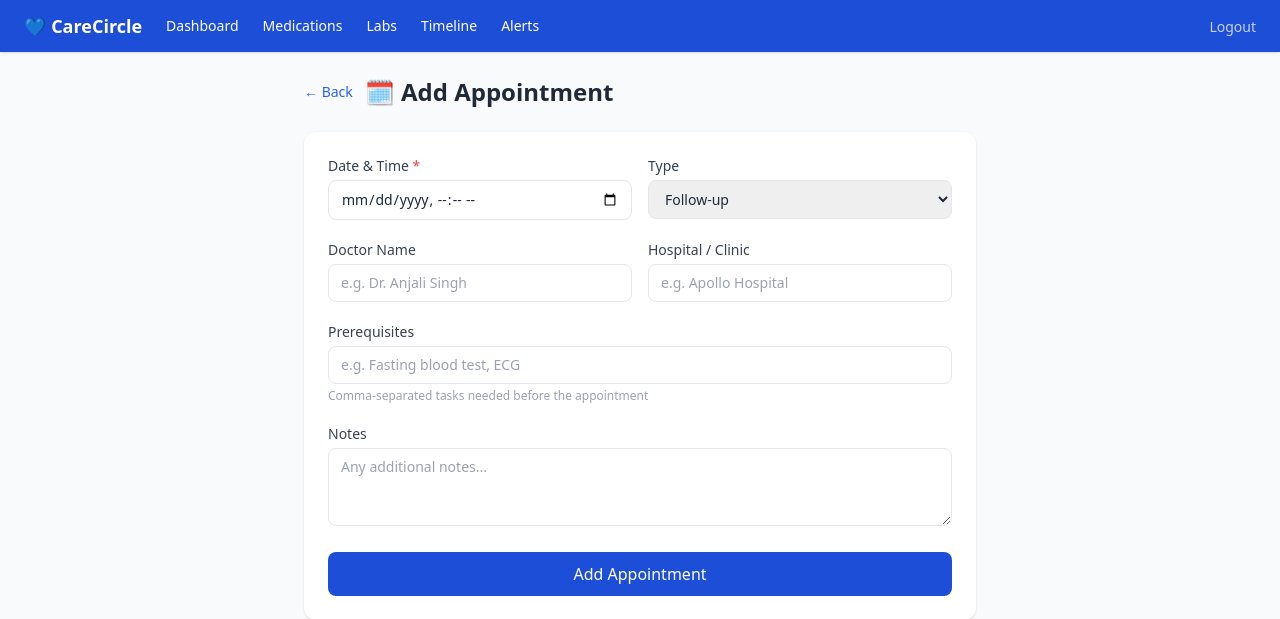
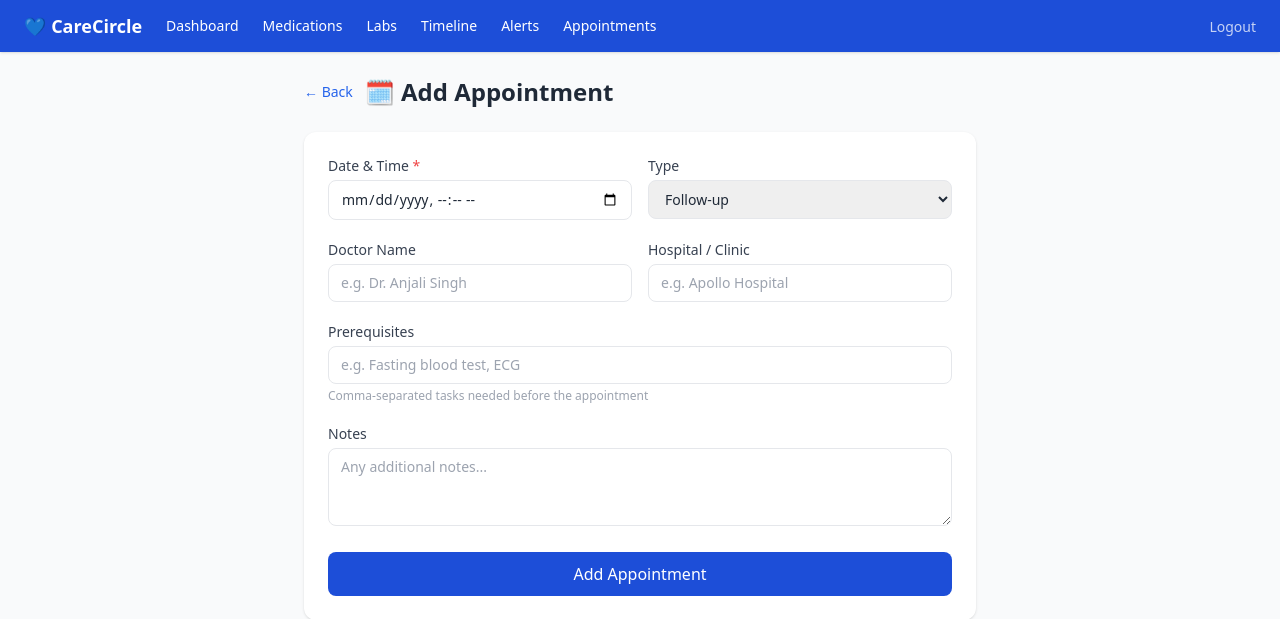
Before and after one commit to Srikanth1x/Carecercle, a FastAPI app: template web/templates/add_appointment.html in a window 1280 px wide. Shown: the top 619 px of the page. Run offline with FastAPI, Linux system fonts and the light colour scheme; the template is opened without the code that fills it, so the values that code supplies are empty; some libraries are stand-ins or nearby versions.

Commit message:
Add Appointments link to nav bar
Co-Authored-By: Claude Sonnet 4.6 <noreply@anthropic.com>

```diff
--- a/web/templates/base.html
+++ b/web/templates/base.html
@@ -16,6 +16,7 @@
     <a href="/labs" class="hover:underline text-sm">Labs</a>
     <a href="/timeline" class="hover:underline text-sm">Timeline</a>
     <a href="/alerts" class="hover:underline text-sm">Alerts</a>
+    <a href="/appointments" class="hover:underline text-sm">Appointments</a>
     <span class="ml-auto">
       <a href="/logout" class="text-sm opacity-75 hover:opacity-100 hover:underline">Logout</a>
     </span>
```
